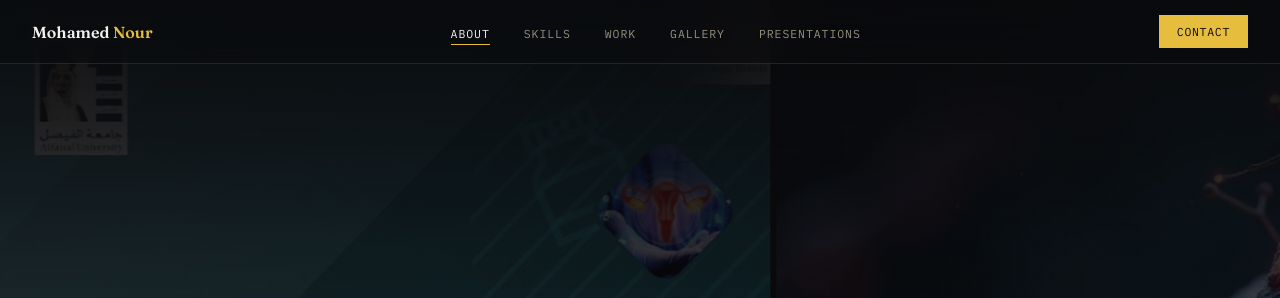
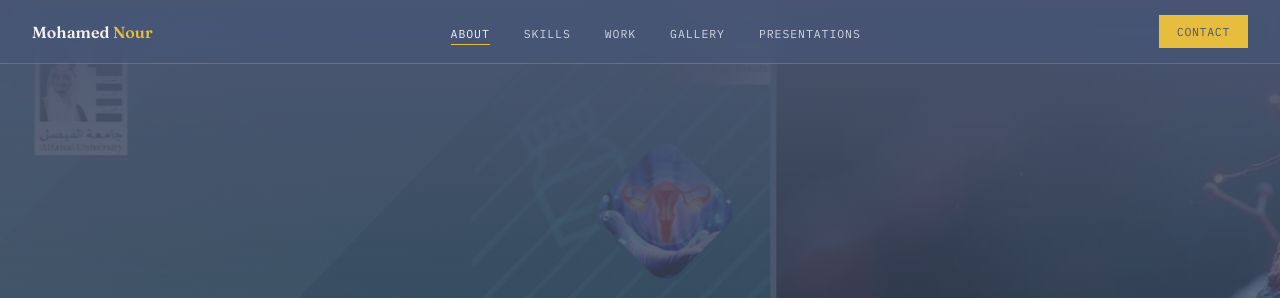
Before and after one commit to mohnour/portfolio, a plain HTML site: page index.html in a window 1280 px wide. Shown: the top 298 px of the page. Drawn offline with Linux system fonts and the light colour scheme.

Commit message:
updated file background color

```diff
--- a/index.html
+++ b/index.html
@@ -10,14 +10,14 @@
 <link href="https://fonts.googleapis.com/css2?family=Fraunces:opsz,wght@9..144,300;9..144,400;9..144,500;9..144,600;9..144,700&family=Inter:wght@400;500;600&family=IBM+Plex+Mono:wght@400;500&display=swap" rel="stylesheet">
 <style>
   :root{
-    --black: #0a0a0c;
-    --charcoal: #131316;
+    --black: #4b5670;
+    --charcoal: #565f7a;
     --panel: #17171b;
-    --line: rgba(255,255,255,.10);
+    --line: rgba(255,255,255,.16);
     --amber: #c9a227;
     --amber-bright: #e6bd3d;
     --off-white: #f3f1ec;
-    --muted: #96917f;
+    --muted: #d3d5e0;
     --max: 1180px;
     --ease: cubic-bezier(.22,.68,0,1);
   }
@@ -52,13 +52,13 @@
     position:fixed; top:0; left:0; right:0; z-index:200;
     display:flex; align-items:center; justify-content:space-between;
     padding:0 32px; height:64px;
-    background:rgba(10,10,12,.5);
+    background:rgba(75,86,112,.55);
     backdrop-filter:blur(18px) saturate(160%);
     -webkit-backdrop-filter:blur(18px) saturate(160%);
     border-bottom:1px solid var(--line);
     transition:background .4s ease;
   }
-  .topnav.nav-solid{ background:rgba(10,10,12,.86); }
+  .topnav.nav-solid{ background:rgba(75,86,112,.9); }
   .topnav .nav-name{ font-family:'Fraunces', serif; font-weight:600; font-size:1rem; color:var(--off-white); text-decoration:none; }
   .topnav .nav-name span{ color:var(--amber-bright); }
   .nav-links{ display:flex; gap:34px; list-style:none; margin:0; padding:0; }
@@ -95,8 +95,8 @@
   .hero-scrim{
     position:absolute; inset:0; z-index:1;
     background:
-      linear-gradient(0deg, var(--black) 0%, rgba(10,10,12,.35) 38%, rgba(10,10,12,.55) 60%, rgba(10,10,12,.88) 100%),
-      linear-gradient(180deg, rgba(10,10,12,.65) 0%, rgba(10,10,12,.15) 30%, rgba(10,10,12,.1) 60%, rgba(10,10,12,.9) 100%);
+      linear-gradient(0deg, var(--black) 0%, rgba(75,86,112,.35) 38%, rgba(75,86,112,.55) 60%, rgba(75,86,112,.9) 100%),
+      linear-gradient(180deg, rgba(75,86,112,.65) 0%, rgba(75,86,112,.15) 30%, rgba(75,86,112,.1) 60%, rgba(75,86,112,.92) 100%);
   }
   .hero-inner{ position:relative; z-index:2; padding:0 32px 110px; max-width:var(--max); margin:0 auto; width:100%; }
   .hero .eyebrow{ color:var(--amber-bright); margin-bottom:24px; display:block; }
```
